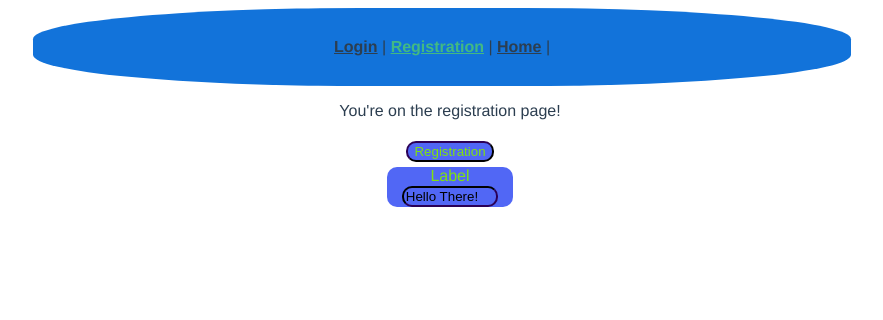
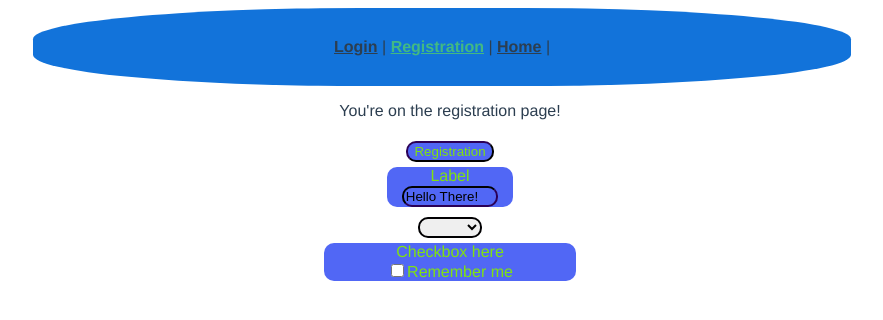
Before and after one commit to AtAtanasov2022/online-shop-summer-practice, a Vue app in the folder online-shop/: page /registration in a window 1280 px wide. Shown: the top 320 px of the page, without its empty margins (190-1073 px from the left). Built offline with nearby package versions, Linux system fonts and the light colour scheme.

Commit message:
UPDATE Little fixes and additional comp

```diff
--- /dev/null
+++ b/online-shop/src/components/CheckboxComp.vue
@@ -0,0 +1,39 @@
+<template>
+    <div class="checkbox">
+        <slot>Checkbox here</slot>
+        <br>
+        <input type="checkbox" id="rememberme">
+        <label for="rememberme">{{labelText}}</label>
+    </div>
+</template>
+
+<script>
+export default {
+    props: {
+        labelText: {
+            type: String,
+            required: false,
+            default: "Remember me"
+        }
+    },
+
+    data() {
+        return {
+        };
+    }
+}
+</script>
+
+<style scoped>
+    .checkbox{
+        margin-left: 40%;
+        width: 20%;
+        margin-top: 5px;
+        border-color: rgb(1, 0, 2);
+        border-radius: 10px;
+        border-width: 2px;
+        background-color: rgb(81, 103, 245);
+        color:rgb(128, 226, 16);
+    }
+
+</style>
--- a/online-shop/src/components/DropDown.vue
+++ b/online-shop/src/components/DropDown.vue
@@ -1,6 +1,8 @@
 <template>
     <div>
-        <option v-for="(option, index, key) in options" :value="option" :key="key"></option>
+        <select class="dropdown" v-for="(dropDownOption, index, key) in dropDownOptions" v-model="dropDownOption.selectedOption" :key="key">
+            <option v-for="(option, index, key) in options" :value="option" :key="key"></option>
+        </select>
     </div>
 </template>
 
@@ -8,12 +10,23 @@
 export default {
     data() {
         return {
-            options: ["Dog", "Cat", "Elephant"]
+            dropDownOptions: [
+                {
+                    options: ["Dog", "Cat", "Elephant"],
+                    selectedOption: "Dog"
+                }
+            ]
         };
     }
 }
 </script>
 
 <style>
-
+    .dropdown{
+        margin-top: 10px;
+        width: 5%;
+        border-color: rgb(1, 0, 2);
+        border-radius: 10px;
+        border-width: 2px;
+    }
 </style>
--- a/online-shop/src/components/InputComp.vue
+++ b/online-shop/src/components/InputComp.vue
@@ -12,12 +12,6 @@
             fieldRequired: {
                 type: Boolean,
                 required: true
-            },
-
-            typeOfInput: {
-                type: String,
-                required: false,
-                default: "String"
             },
 
             placehold: {
@@ -41,7 +35,8 @@
 
         methods: {
             sendInput() {
-                return this.$emit('sended-input', this.sendInput);
+                console.log(this.userInput);
+                return this.$emit('sended-input', this.userInput);
             }
         }
     }
--- a/online-shop/src/views/RegistrationPage.vue
+++ b/online-shop/src/views/RegistrationPage.vue
@@ -6,7 +6,7 @@
         :placehold=text
     ></InputComp>
     <DropDown></DropDown>
-
+    <CheckBox></CheckBox>
   </div>
 </template>
 
@@ -16,6 +16,7 @@ import PageRegistration from '@/components/PageRegistration.vue'
 import ButtonsComp from "../components/ButtonsComp.vue";
 import InputComp from "../components/InputComp.vue";
 import DropDown from "../components/DropDown.vue";
+import CheckBox from "../components/CheckboxComp.vue";
 
 export default {
   name: 'RegistrationPage',
@@ -23,12 +24,13 @@ export default {
     PageRegistration,
     ButtonsComp,
     InputComp,
-    DropDown
+    DropDown,
+    CheckBox
   },
 
   data() {
     return {
-        text: "Hello There!"
+        text: "Hello There!",
     }
   }
 }
```
